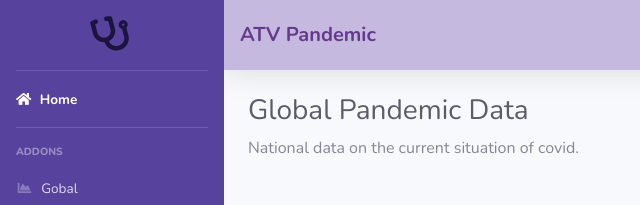
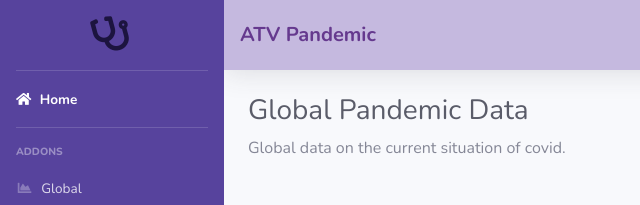
Before and after one commit to Namoku/hackathon, a website with bundled scripts: page charts.html in a window 1280 px wide. Shown: the top 205 px of the page, 0-640 px from the left. Built offline with nearby package versions, Linux system fonts and the light colour scheme.

Commit message:
Global > gobal

```diff
--- a/charts.html
+++ b/charts.html
@@ -60,7 +60,7 @@
             <li class="nav-item">
                 <a class="nav-link" href="charts.html">
                     <i class="fas fa-fw fa-chart-area"></i>
-                    <span>Gobal</span></a>
+                    <span>Global</span></a>
             </li>
 
             <!-- Nav Item - Tables -->
@@ -199,7 +199,7 @@
 
                     <!-- Page Heading -->
                     <h1 class="h3 mb-2 text-gray-800">Global Pandemic Data</h1>
-                    <p class="mb-4">National data on the current situation of covid.</p><br>
+                    <p class="mb-4">Global data on the current situation of covid.</p><br>
                     <div class="table-responsive">
                         <table class="table">
                             <thead>
```
